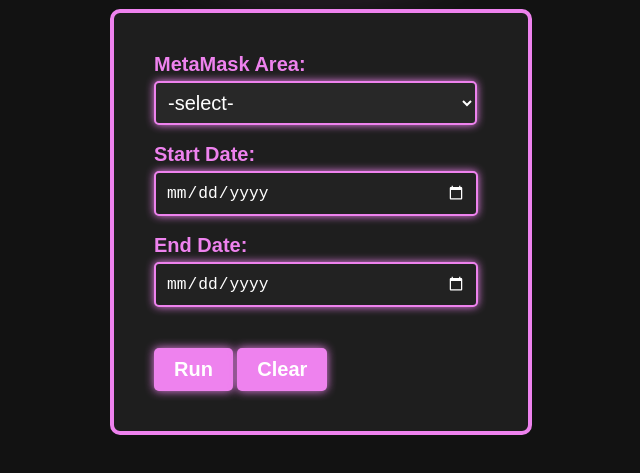
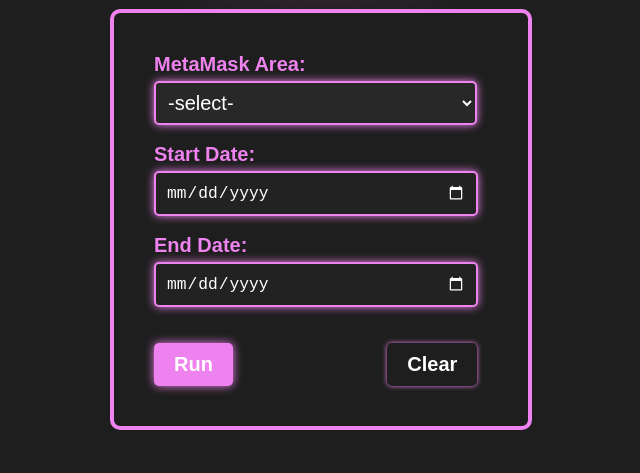
Before and after one commit to kji304TS/TS-LLM-Interface, a plain HTML site: page index.html in a window 1280 px wide. Shown: the part 253-726 px from the top of the page, without its empty margins (319-959 px from the left). Drawn offline with Linux system fonts and the light colour scheme.

Commit message:
Update style.css
Updated the CSS for iBuddy.

```diff
--- a/style.css
+++ b/style.css
@@ -1,21 +1,19 @@
 /* Main body styles */
 body {
   font-family: Arial, sans-serif;
-  background-color: #121212;
+  background-color: #1e1e1e;
+  ;
   color: #ffffff;
   padding: 0;
   margin: 0;
   text-align: center;
 }
-
-
 span {
   margin-top: 10px;
   font-size: 2.25em;
   color: black;
   font-weight: bold;
   text-align: center;
-
   text-shadow:
     -2px -2px 5px violet,
     /* Top-left */
@@ -26,15 +24,12 @@ span {
     2px 2px 5px violet,
     /* Bottom-right */
     0px 0px 5px violet;
-
   /* Glowing effect */
 }
-
 img {
   align-items: center;
   /* Centers items horizontally */
   width: 200px;
-
   margin-right: 5px;
   border-radius: 20px;
   box-shadow:
@@ -42,19 +37,13 @@ img {
     /* soft glow */
     0 0 10px rgba(238, 130, 238, 0.6);
 }
-
 .banner {
   margin-top: 30px;
   display: flex;
   flex-direction: column;
   align-items: center;
-
 }
-
-
-
 /* Banner content styling */
-
 /* Form container styling */
 form {
   margin-top: 30px;
@@ -65,23 +54,16 @@ form {
   padding-right: 50px;
   display: inline-block;
   text-align: left;
-
-
 }
-
 select option[disabled] {
   color: #c20f0f;
   /* Adjust color for faded appearance */
 }
-
 label {
   color: violet;
   font-weight: bold;
   font-size: 1.25em;
-
 }
-
-
 /* Styling inputs and select boxes */
 input[type="date"],
 select {
@@ -94,9 +76,7 @@ select {
   box-shadow: 0 0 8px violet;
   margin-top: 5px;
   font-size: 1.25em;
-
 }
-
 /* Button styling */
 button {
   background-color: violet;
@@ -108,15 +88,16 @@ button {
   box-shadow: 0 0 10px violet;
   font-weight: bold;
   font-size: 1.25em;
-  margin-top: 5px;
 }
-
 button:hover {
-  background-color: #9a3dcf;
+  background-color: purple;
 }
-
-
-
+.clear {
+  margin-left: 150px;
+  background-color: #1e1e1e;
+  color: white;
+  box-shadow: 0 0 5px violet;
+}
 input[type="date"] {
   background-color: #222;
   color: white;
@@ -126,14 +107,12 @@ input[type="date"] {
   font-size: 1.25em;
   outline: none;
 }
-
 /* Style the calendar dropdown */
 input[type="date"]::-webkit-calendar-picker-indicator {
   filter: invert(1);
   /* Makes the calendar icon white */
   cursor: pointer;
 }
-
 /* For Firefox */
 input[type="date"]::-moz-calendar-picker-indicator {
   filter: invert(1);
```
